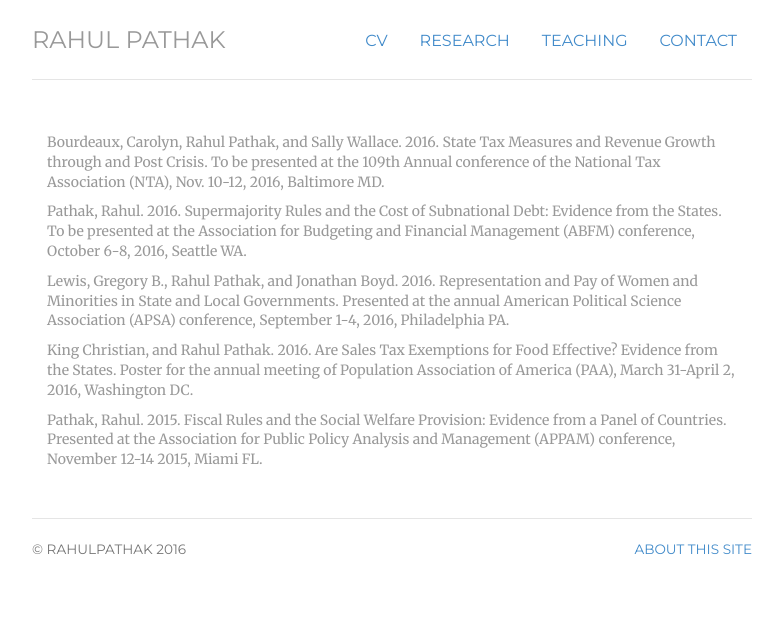
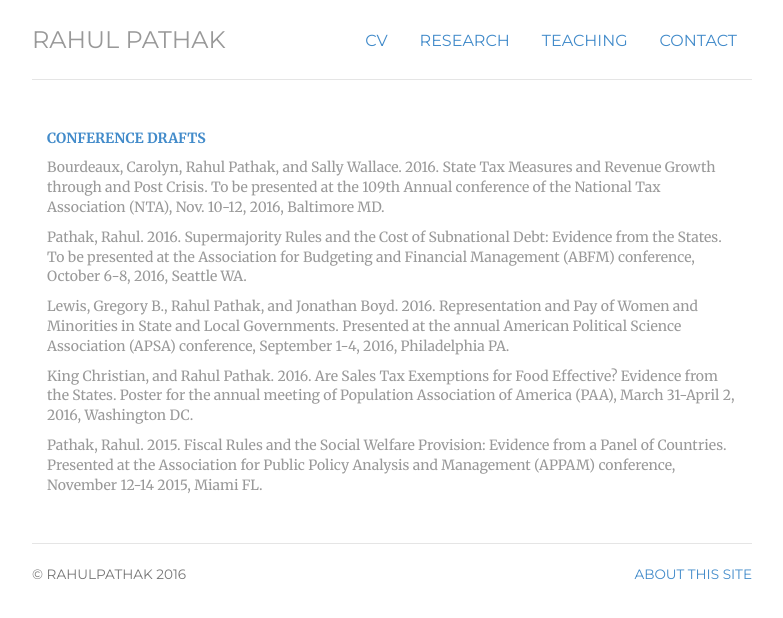
Before and after one commit to pathak-rahul/pathak-rahul.github.io, a Jekyll site: the page built from testing/index.html, in a window 1280 px wide. Shown: the top 618 px of the page, without its empty margins (248-1031 px from the left). Built offline with Jekyll 4.4.1, drawn with Linux system fonts in a browser that asks for light colours.

Commit message:
Update index.html

```diff
--- a/testing/index.html
+++ b/testing/index.html
@@ -7,6 +7,7 @@
 	</div>
 	<div itemscope itemtype="http://data-vocabulary.org/Person" class="col-sm-12">
 
+<h5 class="text-primary"> CONFERENCE DRAFTS </small> </h5>
 <h4><small class="text-default">Bourdeaux, Carolyn, Rahul Pathak, and Sally Wallace. 2016. State Tax Measures and Revenue Growth through and Post Crisis. To be presented at the 109th Annual conference of the National Tax Association (NTA), Nov. 10-12, 2016, Baltimore MD.</small> </h4>
 <h4><small class="text-default">Pathak, Rahul. 2016. Supermajority Rules and the Cost of Subnational Debt: Evidence from the States. To be presented at the Association for Budgeting and Financial Management (ABFM) conference, October 6-8, 2016, Seattle WA.</small> </h4>
 <h4><small class="text-default">Lewis, Gregory B., Rahul Pathak, and Jonathan Boyd. 2016. Representation and Pay of Women and Minorities in State and Local Governments. Presented at the annual American Political Science Association (APSA) conference, September 1-4, 2016, Philadelphia PA.</small> </h4>
```
